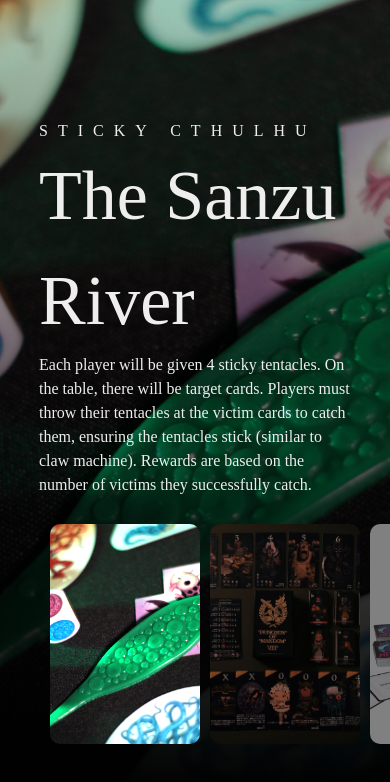
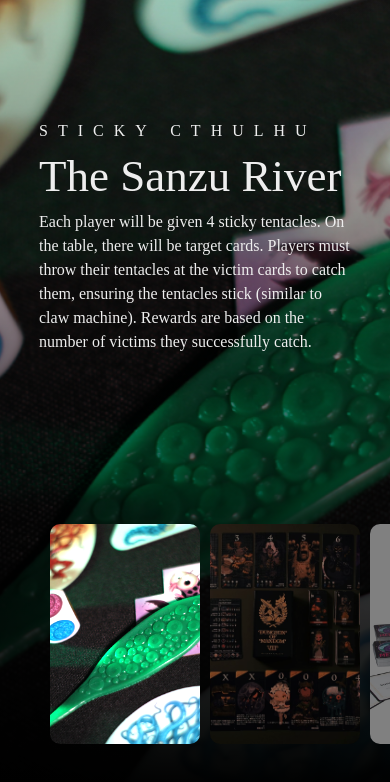
Before and after one commit to IamLucifer0312/Afterlife-Town-Lore, a React (Vite) app: page /rule in a window 390 px wide. Shown: the top 782 px of the page. Built offline with nearby package versions, Linux system fonts and the light colour scheme.

Commit message:
Fix size on mobile

```diff
--- a/src/components/style/card.css
+++ b/src/components/style/card.css
@@ -132,6 +132,6 @@ body {
   }
 
   .slider .list .item .content h2 {
-    font-size: 70px;
+    font-size: 45px;
   }
 }
```
